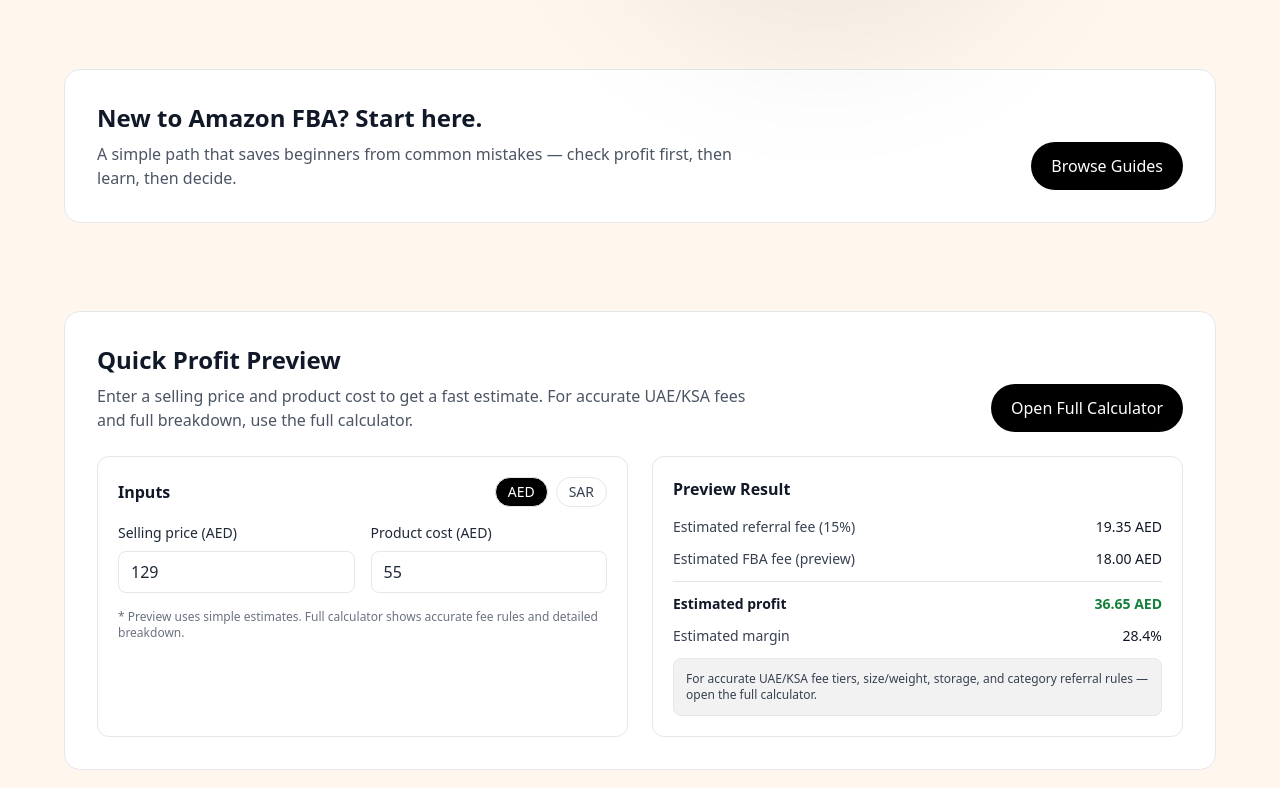
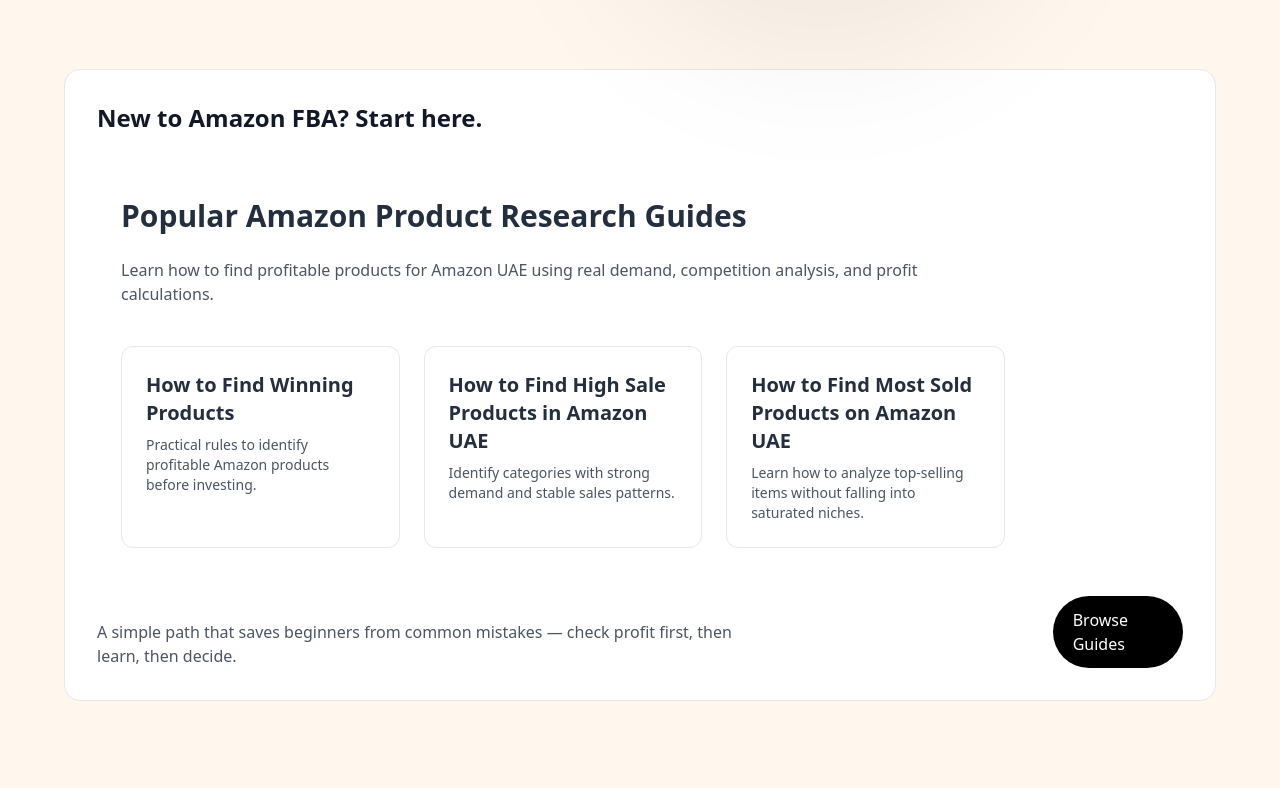
Before and after one commit to Muniba26/fba-calculator, a Next.js app: page / in a window 1280 px wide. Shown: the part 520-1308 px from the top of the page. Built offline with nearby package versions, Linux system fonts and the light colour scheme.

Commit message:
Add product research internal links on homepage

```diff
--- a/src/app/page.tsx
+++ b/src/app/page.tsx
@@ -74,6 +74,59 @@
               <h2 className="text-2xl font-semibold text-gray-900">
                 New to Amazon FBA? Start here.
               </h2>
+              <section className="max-w-6xl mx-auto px-6 py-16">
+  <h2 className="text-3xl font-bold mb-6">
+    Popular Amazon Product Research Guides
+  </h2>
+
+  <p className="text-gray-600 mb-10">
+    Learn how to find profitable products for Amazon UAE using real demand,
+    competition analysis, and profit calculations.
+  </p>
+
+  <div className="grid md:grid-cols-3 gap-6">
+
+    <Link href="/product-research/how-to-find-winning-products"
+      className="block border rounded-xl p-6 hover:shadow-md transition">
+
+      <h3 className="text-xl font-semibold mb-2">
+        How to Find Winning Products
+      </h3>
+
+      <p className="text-gray-600 text-sm">
+        Practical rules to identify profitable Amazon products before investing.
+      </p>
+
+    </Link>
+
+    <Link href="/product-research/how-to-find-high-sale-products-amazon-uae"
+      className="block border rounded-xl p-6 hover:shadow-md transition">
+
+      <h3 className="text-xl font-semibold mb-2">
+        How to Find High Sale Products in Amazon UAE
+      </h3>
+
+      <p className="text-gray-600 text-sm">
+        Identify categories with strong demand and stable sales patterns.
+      </p>
+
+    </Link>
+
+    <Link href="/product-research/how-to-find-most-sell-products-amazon-uae"
+      className="block border rounded-xl p-6 hover:shadow-md transition">
+
+      <h3 className="text-xl font-semibold mb-2">
+        How to Find Most Sold Products on Amazon UAE
+      </h3>
+
+      <p className="text-gray-600 text-sm">
+        Learn how to analyze top-selling items without falling into saturated niches.
+      </p>
+
+    </Link>
+
+  </div>
+</section>
               <p className="mt-2 text-gray-600 max-w-2xl">
                 A simple path that saves beginners from common mistakes — check
                 profit first, then learn, then decide.
```
